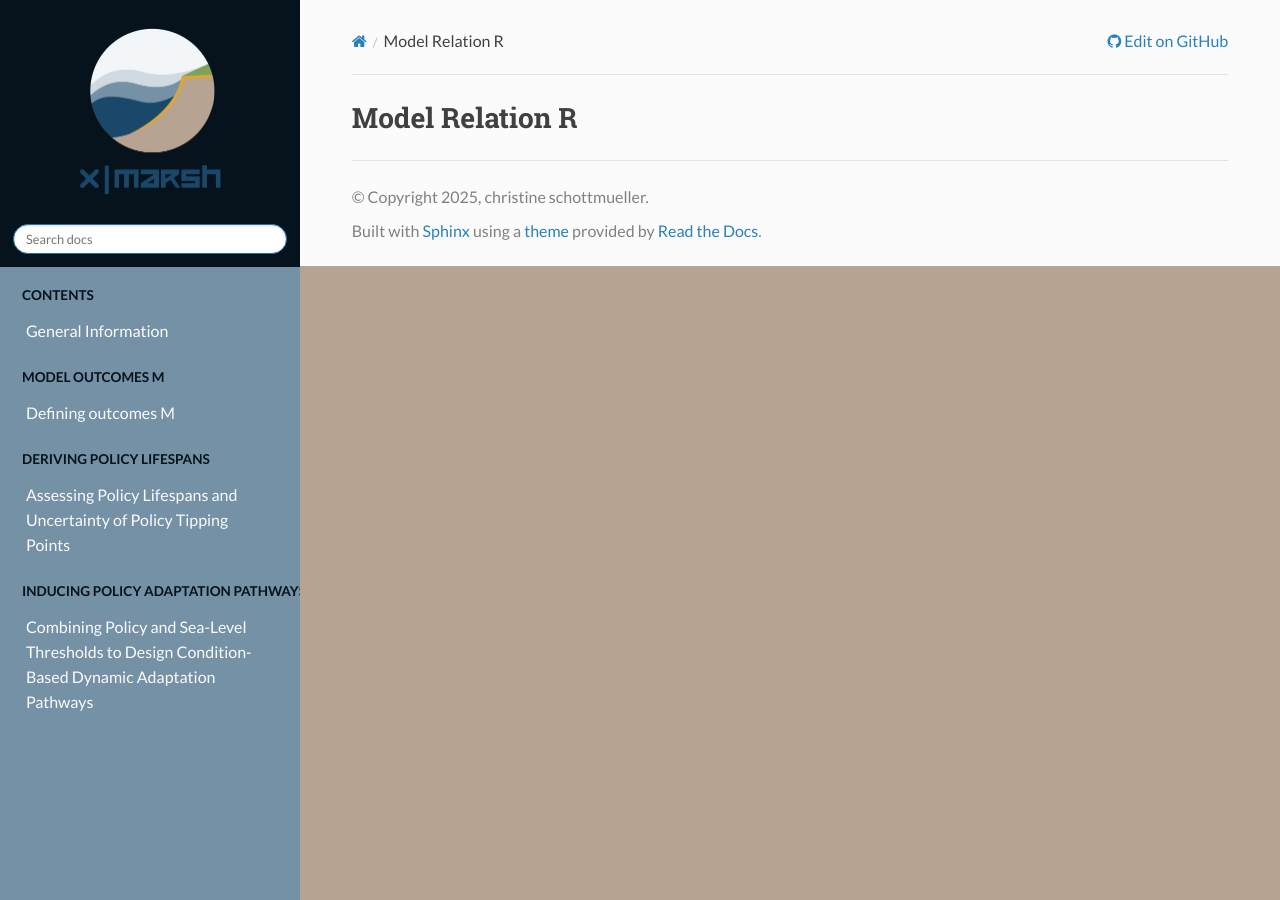
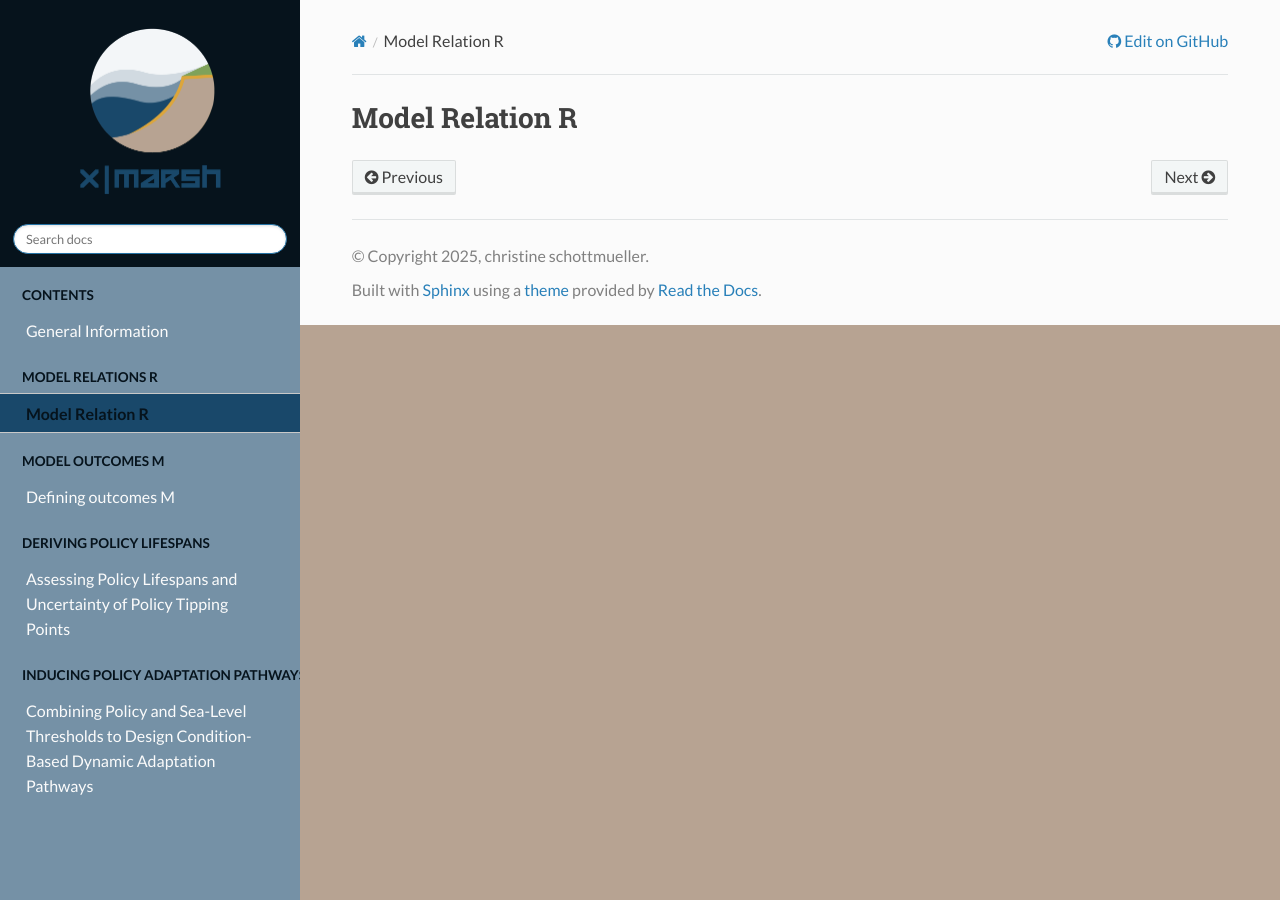
Before and after one commit to christineschottmueller/x-marsh, a Sphinx documentation site: the page built from docs/chapter_02/02_model_relations.rst, in a window 1280 px wide. Built offline with Sphinx 7.4.7 and the Read the Docs theme 3.1.0, drawn with Linux system fonts in a browser that asks for light colours; pages that are not in the unit, such as notebooks, are missing from menus.

Commit message:
Update index.rst

```diff
--- a/docs/index.rst
+++ b/docs/index.rst
@@ -16,7 +16,7 @@ Welcome to x-marsh's documentation!
    :maxdepth: 2
    :caption: Model Relations R
 
-   chapter_02/02_outcomes
+   chapter_02/02_model_relations
 
 .. toctree::
    :maxdepth: 2
```
